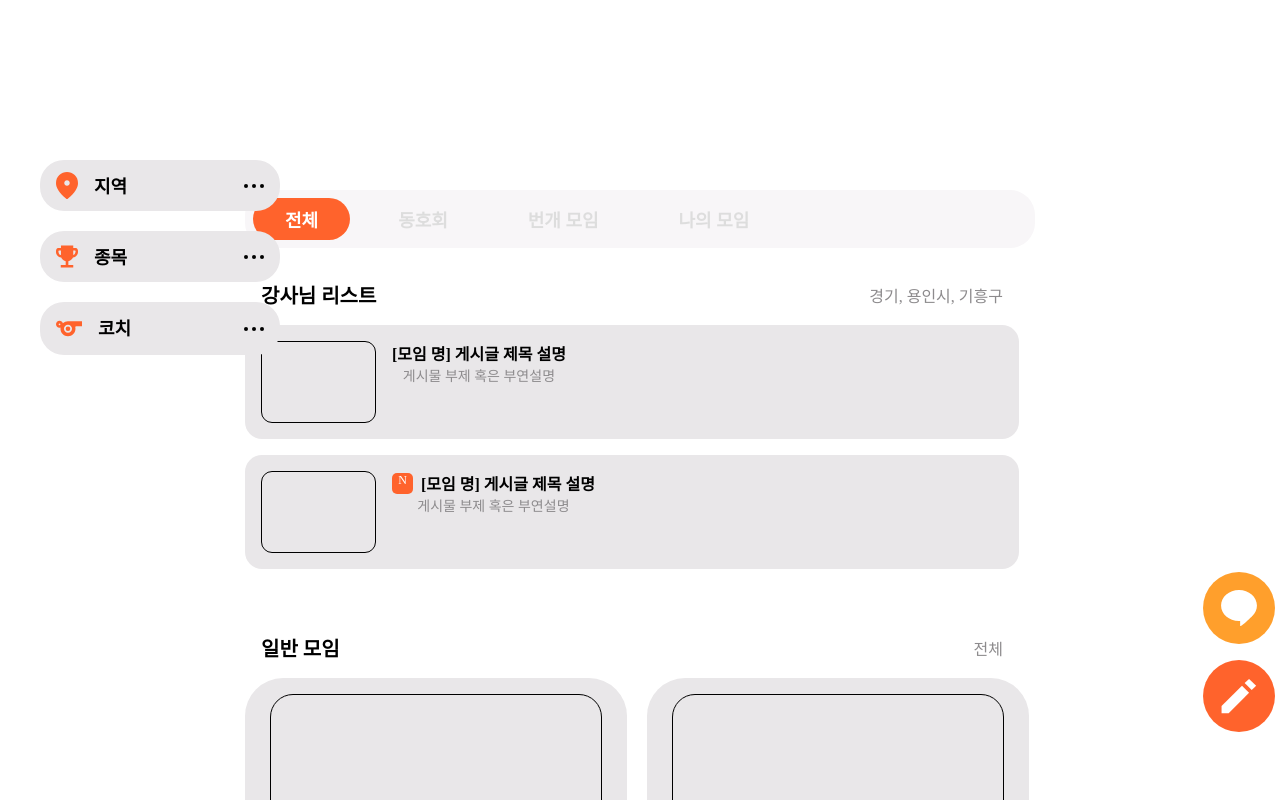
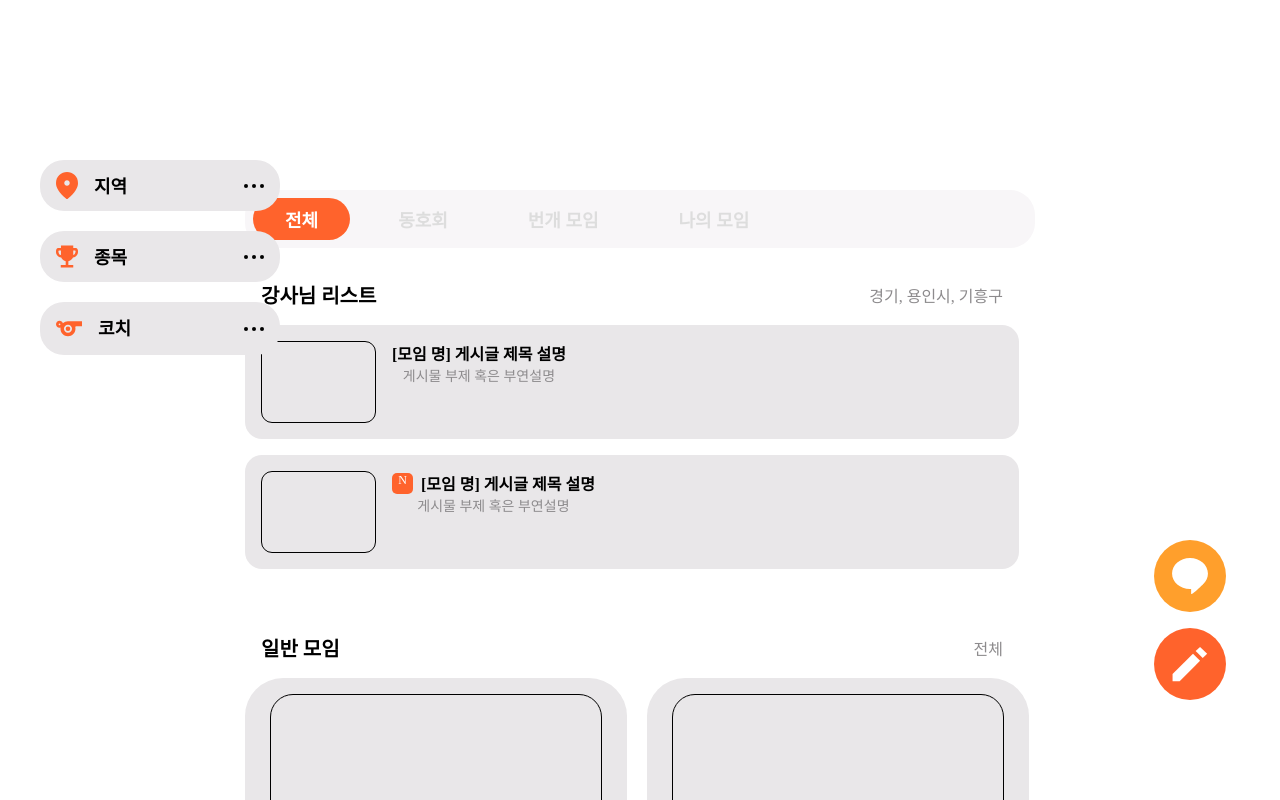
Before and after one commit to YeonWoojuice/sfit-frontend, a React (Vite) app: page / in a window 1280 px wide. Shown: the top 800 px of the page. Built offline with nearby package versions, Linux system fonts and the light colour scheme.

Commit message:
fix : floating position

```diff
--- a/package.json
+++ b/package.json
@@ -11,7 +11,8 @@
   },
   "dependencies": {
     "react": "^19.1.1",
-    "react-dom": "^19.1.1"
+    "react-dom": "^19.1.1",
+    "react-router-dom": "^7.9.6"
   },
   "devDependencies": {
     "@eslint/js": "^9.36.0",
--- a/src/styles/common/FloatingLayout.module.css
+++ b/src/styles/common/FloatingLayout.module.css
@@ -1,7 +1,7 @@
 .container {
-  position: absolute;
+  position: fixed;
   top: 540px;
-  right: -240px;
+  right: 54px;
   display: flex;
   flex-direction: column;
   gap: 1rem;
```
Also changed, not shown: 1 other file (tests, documents, lock files or other folders).
